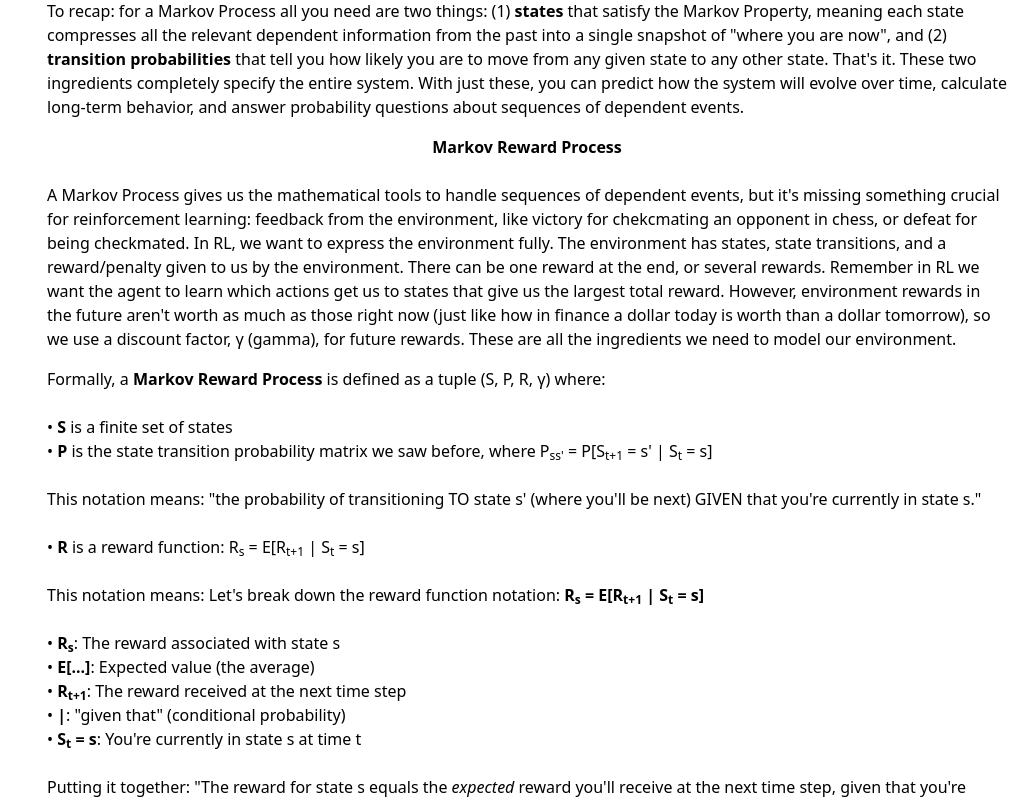
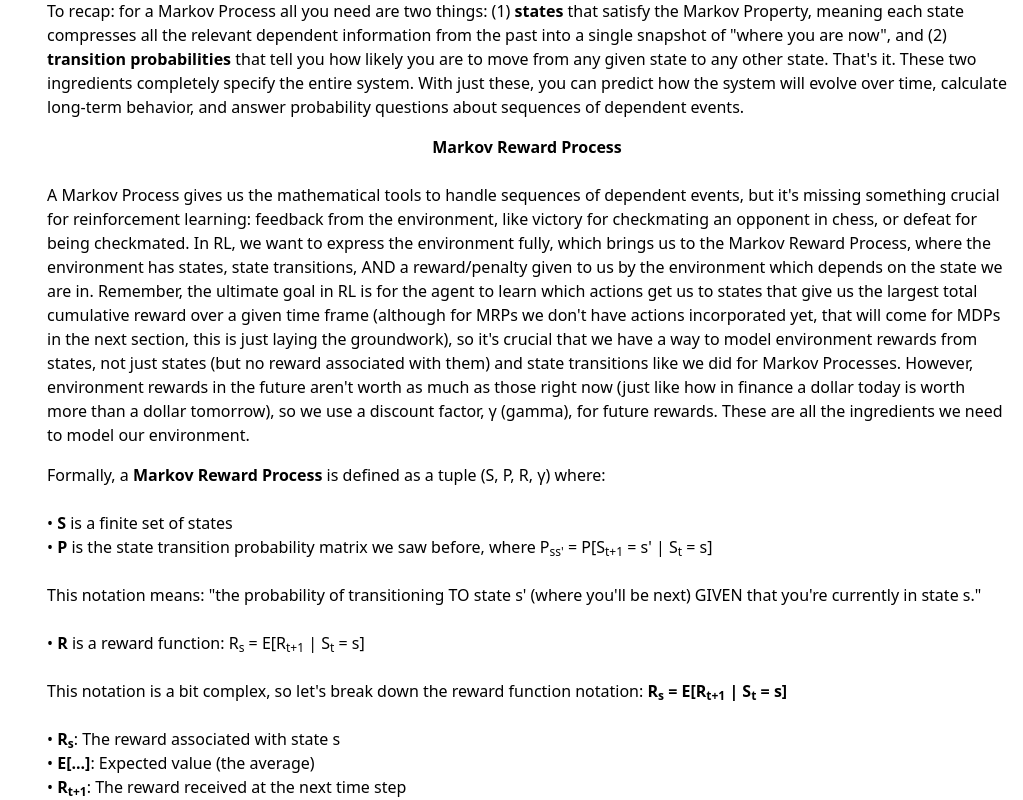
Before and after one commit to WilliamGiammona/learning-ai, a Next.js app: page /reinforcement-learning in a window 1280 px wide. Shown: the part 9280-10080 px from the top of the page, without its empty margins (257-1280 px from the left). Built offline with nearby package versions, Linux system fonts and the light colour scheme.

Commit message:
continuing Markov Decision Processes

```diff
--- a/app/reinforcement-learning/page.tsx
+++ b/app/reinforcement-learning/page.tsx
@@ -946,17 +946,24 @@ export default function ReinforcementLearningPage() {
               <br />A Markov Process gives us the mathematical tools to handle
               sequences of dependent events, but it&apos;s missing something
               crucial for reinforcement learning: feedback from the environment,
-              like victory for chekcmating an opponent in chess, or defeat for
-              being checkmated. In RL, we want to express the environment fully.
-              The environment has states, state transitions, and a
-              reward/penalty given to us by the environment. There can be one
-              reward at the end, or several rewards. Remember in RL we want the
-              agent to learn which actions get us to states that give us the
-              largest total reward. However, environment rewards in the future
-              aren&apos;t worth as much as those right now (just like how in
-              finance a dollar today is worth than a dollar tomorrow), so we use
-              a discount factor, γ (gamma), for future rewards. These are all
-              the ingredients we need to model our environment.
+              like victory for checkmating an opponent in chess, or defeat for
+              being checkmated. In RL, we want to express the environment fully,
+              which brings us to the Markov Reward Process, where the
+              environment has states, state transitions, AND a reward/penalty
+              given to us by the environment which depends on the state we are
+              in. Remember, the ultimate goal in RL is for the agent to learn
+              which actions get us to states that give us the largest total
+              cumulative reward over a given time frame (although for MRPs we
+              don't have actions incorporated yet, that will come for MDPs in
+              the next section, this is just laying the groundwork), so
+              it&apos;s crucial that we have a way to model environment rewards
+              from states, not just states (but no reward associated with them)
+              and state transitions like we did for Markov Processes. However,
+              environment rewards in the future aren&apos;t worth as much as
+              those right now (just like how in finance a dollar today is worth
+              more than a dollar tomorrow), so we use a discount factor, γ
+              (gamma), for future rewards. These are all the ingredients we need
+              to model our environment.
             </p>
             <p className="mb-4">
               Formally, a <strong>Markov Reward Process</strong> is defined as a
@@ -974,8 +981,8 @@ export default function ReinforcementLearningPage() {
               <sub>s</sub> = E[R<sub>t+1</sub> | S<sub>t</sub> = s]
               <br />
               <br />
-              This notation means: Let&apos;s break down the reward function
-              notation:{" "}
+              This notation is a bit complex, so let&apos;s break down the
+              reward function notation:{" "}
               <strong>
                 R<sub>s</sub> = E[R<sub>t+1</sub> | S<sub>t</sub> = s]
               </strong>
@@ -1012,10 +1019,10 @@ export default function ReinforcementLearningPage() {
               <br />
               <br />
               Second, notice it&apos;s R<sub>t+1</sub> (next time step), not R
-              <sub>t</sub> (current time step). Why this notation? The answer is
-              that it&apos;s just about how we index things in the sequence -
-              the difference is mostly bookkeeping. In practice, there are
-              different ways to think about when you receive rewards:
+              <sub>t</sub> (current time step). Why this confusing notation
+              instead of just having the reward come at time t (R<sub>t</sub>)?
+              The answer is that there are actually two conventions, which are
+              mathematically equivalent, listed below:
               <br />
               <br />
               <strong>
```
